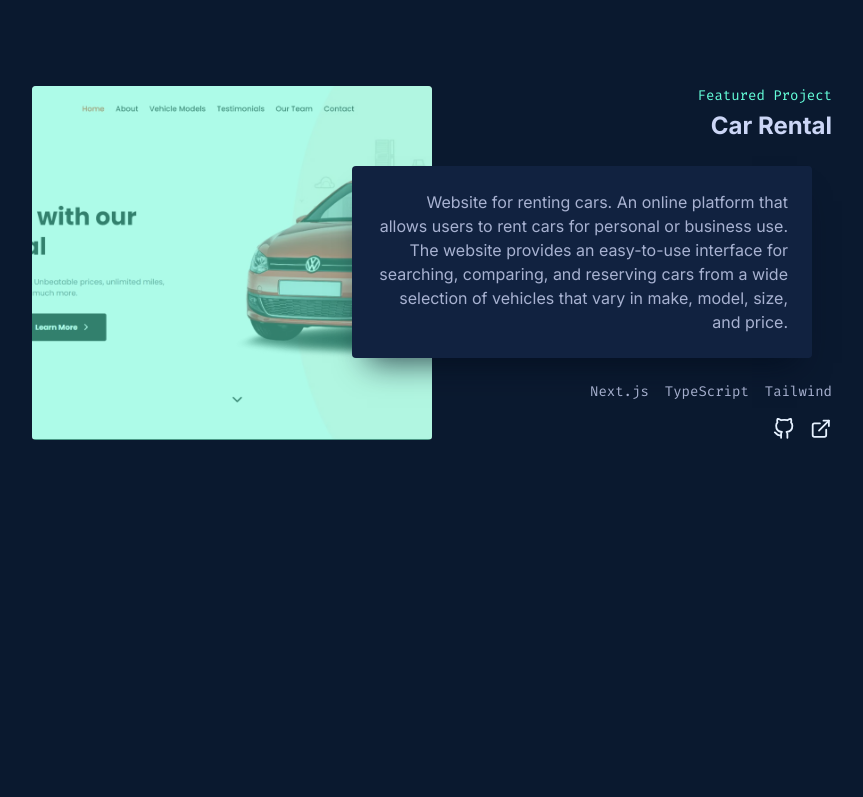
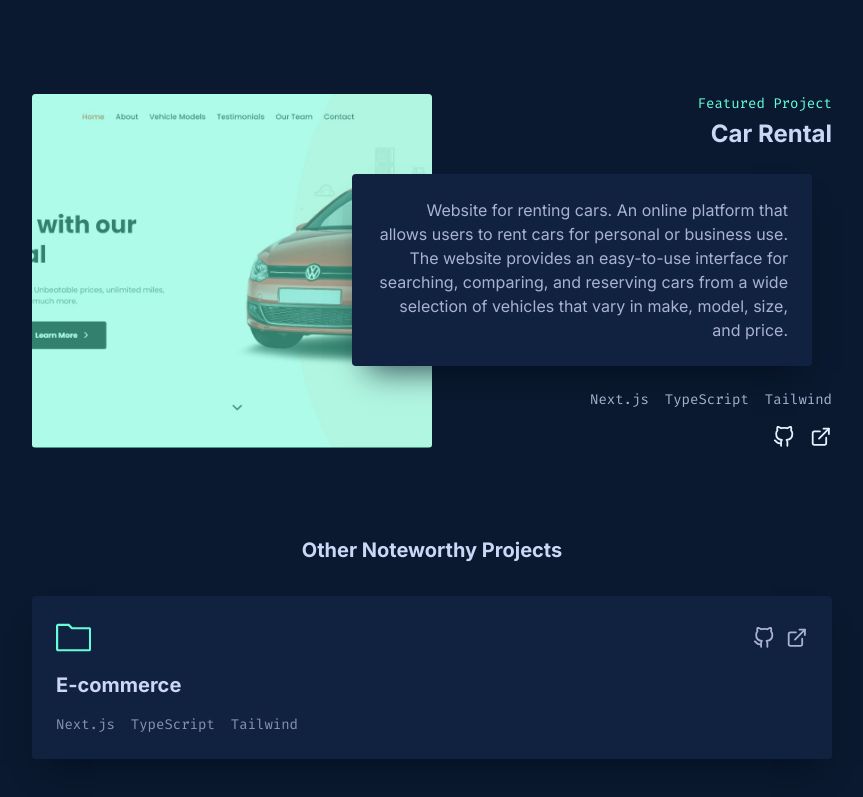
Before and after one commit to darrellrahan/personal-website, a Next.js app: page / in a window 1280 px wide. Shown: the part 2501-3298 px from the top of the page, without its empty margins (208-1071 px from the left). Before the commit the page ends 3053 px from the top, so only its background shows below. Built offline with nearby package versions, Linux system fonts and the light colour scheme.

Commit message:
start working on noteworthy projects

```diff
--- a/app/components/Projects.tsx
+++ b/app/components/Projects.tsx
@@ -2,6 +2,7 @@ import React from "react";
 import { Fira_Code } from "next/font/google";
 import { featuredProjects } from "../data/dry";
 import { FiExternalLink, FiGithub } from "react-icons/fi";
+import { SlFolder } from "react-icons/sl";
 
 const firaCode = Fira_Code({
   weight: ["300", "400", "500", "600", "700"],
@@ -12,7 +13,7 @@ const firaCode = Fira_Code({
 function Projects() {
   return (
     <section id="projects">
-      <div className="px-6 py-28 lg:px-60 space-y-10">
+      <div className="px-6 py-28 lg:px-60 flex flex-col gap-10 lg:gap-6">
         <div className="flex gap-2 items-center">
           <p className={`text-[#64ffda] ${firaCode.className} lg:text-lg`}>
             02.
@@ -73,6 +74,7 @@ function Projects() {
         </div>
 
         {/* for desktop */}
+
         <div className="hidden lg:block space-y-24">
           {featuredProjects.map((data) => (
             <div key={data.name} className="hidden lg:grid grid-cols-2">
@@ -113,7 +115,7 @@ function Projects() {
                   className={`shadow-[0_20px_30px_-15px_rgba(2,12,27,0.7)] p-6 rounded bg-[#112240] text-[#a8b2d1] my-6 w-[115%] ${
                     data.imgFirst
                       ? "-translate-x-20 text-right"
-                      : "z-20 relative text-left"
+                      : "z-10 relative text-left"
                   }`}
                 >
                   <p>{data.desc}</p>
@@ -149,9 +151,56 @@ function Projects() {
             </div>
           ))}
         </div>
+        <div className="my-16">
+          <h1 className="text-[#ccd6f6] text-center font-bold text-xl mb-8">
+            Other Noteworthy Projects
+          </h1>
+          <div className="shadow-[0_20px_30px_-15px_rgba(2,12,27,0.7)] rounded bg-[#112240] group hover:-translate-y-1 duration-200 ease-linear">
+            <a
+              href="https://darrellrahan-ecommerce.vercel.app/"
+              className="flex flex-col justify-between gap-4 p-6"
+            >
+              <div className="flex justify-between">
+                <SlFolder fontSize="2.2rem" className="text-[#64ffda]" />
+                <div className="flex gap-3 items-center">
+                  <a href="https://github.com" target="_blank">
+                    <FiGithub
+                      fontSize="1.35rem"
+                      className="text-[#a8b2d1] hover:text-[#64ffda] duration-100 ease-linear"
+                    />
+                  </a>
+                  <a href="https://github.com" target="_blank">
+                    <FiExternalLink
+                      fontSize="1.35rem"
+                      className="text-[#a8b2d1] hover:text-[#64ffda] duration-100 ease-linear"
+                    />
+                  </a>
+                </div>
+              </div>
+              <h1 className="text-[#ccd6f6] font-bold text-xl group-hover:text-[#64ffda] duration-200 ease-linear">
+                E-commerce
+              </h1>
+              <div
+                className={`${firaCode.className} flex gap-4 text-sm text-[#8892b0]`}
+              >
+                <p>Next.js</p>
+                <p>TypeScript</p>
+                <p>Tailwind</p>
+              </div>
+            </a>
+          </div>
+        </div>
       </div>
     </section>
   );
 }
 
 export default Projects;
+
+// name: "E-commerce",
+//     desc: "Minimalist E-commerce Store. This website features a modern and intuitive design, with easy-to-use navigation and a simple shopping experience that puts the focus on the products.",
+//     tech: ["Next.js", "TypeScript", "Tailwind"],
+//     github: "https://github.com/darrellrahan/ecommerce/",
+//     demo: "https://darrellrahan-ecommerce.vercel.app/",
+//     img: "/assets/ecommerce.jpeg",
+//     imgFirst: false,
--- a/app/page.tsx
+++ b/app/page.tsx
@@ -10,7 +10,7 @@ import { useTogglerContext } from "./context/toggler";
 
 export default function Home() {
   const { mobileNavbar } = useTogglerContext();
-  const blurContentRef = useRef<HTMLDivElement>(null);
+  const blurContentRef = useRef<HTMLElement>(null);
 
   useEffect(() => {
     blurContentRef.current!.style.filter = mobileNavbar ? "blur(8px)" : "";
@@ -20,11 +20,11 @@ export default function Home() {
     <main>
       <Header />
       <MobileNavbar />
-      <div ref={blurContentRef}>
+      <section id="main-content" ref={blurContentRef}>
         <Hero />
         <About />
         <Projects />
-      </div>
+      </section>
     </main>
   );
 }
```
